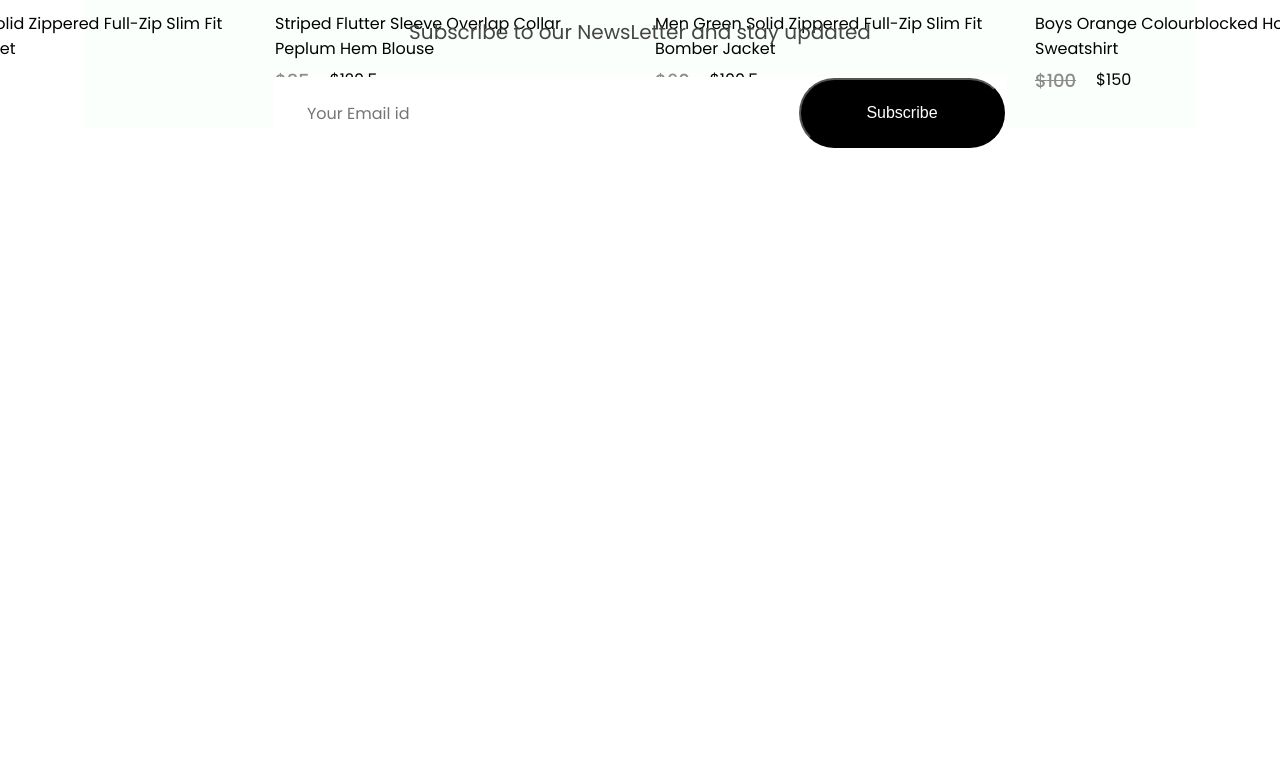
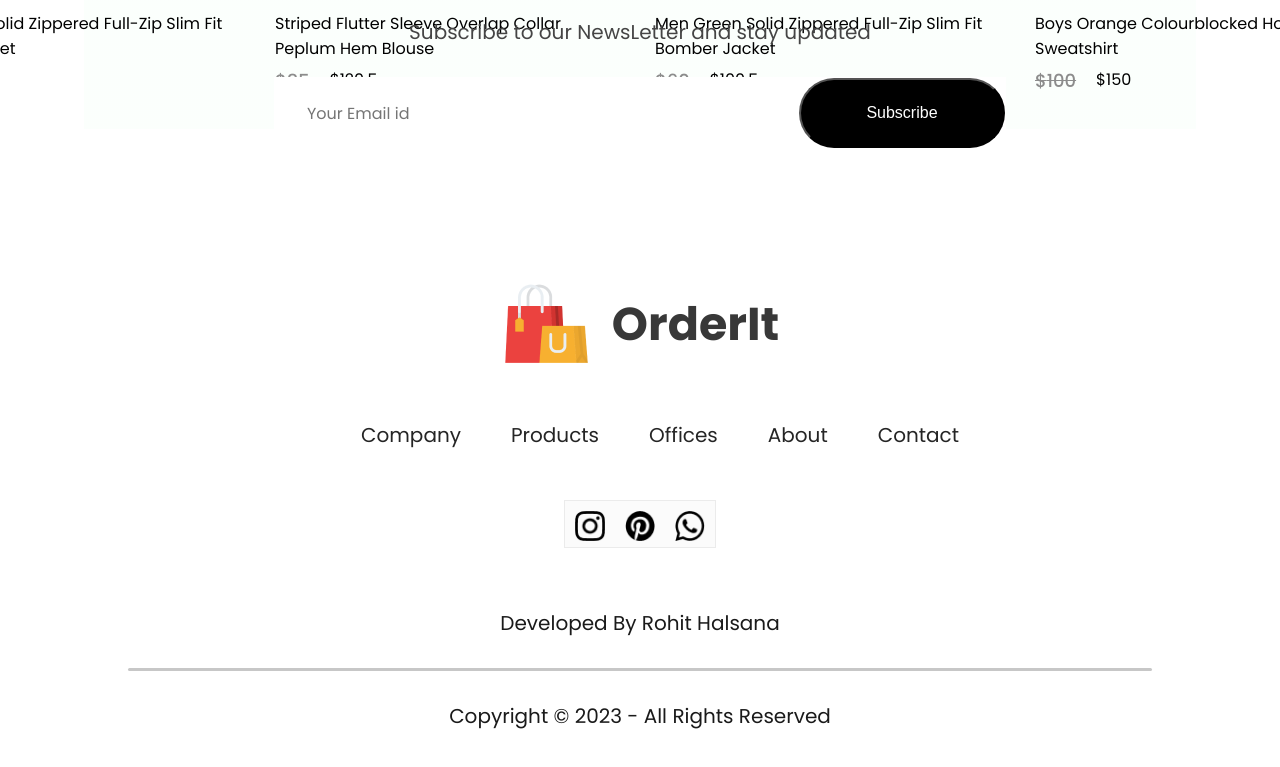
Before and after one commit to RohitHalsana/Ecommerce_Website, a React (Create React App) app: page / in a window 1280 px wide. Shown: the part 3358-4125 px from the top of the page. Before the commit the page ends 3637 px from the top, so only its background shows below. Built offline with nearby package versions, Linux system fonts and the light colour scheme.

Commit message:
Added Footer Component

```diff
--- /dev/null
+++ b/src/components/Footers/Footer.css
@@ -0,0 +1,74 @@
+.footer {
+    display: flex;
+    flex-direction: column;
+    justify-content: center;
+    align-items: center;
+    gap: 50px;
+  }
+
+  .footer-logo {
+    display: flex;
+    align-items: center;
+    gap: 20px;
+  }
+
+  .footer-logo p {
+    color: #383838;
+    font-size: 46px;
+    font-weight: 700;
+  }
+
+  .footer-links {
+    display: flex;
+    list-style: none;
+    gap: 50px;
+    color: #252525;
+    font-size: 20px;
+  }
+
+  .footer-links li {
+    cursor: pointer;
+  }
+
+  .footer-social-icon {
+    display: flex;
+    gap: 20px;
+  }
+
+  .footer-icons-container {
+    display: flex;
+    padding: 10px 10px 6px 10px;
+    background: #fbfbfb;
+    border: 1px solid #ebebeb;
+    gap: 20px;
+    /* width: 140px; */
+    align-items: center;
+
+  }
+  .footer-icons-container img{
+    padding: auto;
+    width: 30px;
+    height: 30px;
+    object-fit: contain;
+    cursor: pointer;
+}
+
+  .footer-copyright {
+    display: flex;
+    flex-direction: column;
+    align-items: center;
+    gap: 30px;
+    width: 100%;
+    margin-bottom: 30px;
+    color: #1a1a1a;
+    font-size: 20px;
+    padding: 10px;
+  }
+
+  .footer-copyright hr {
+    width: 80%;
+    border: none;
+    border-radius: 3px;
+    height: 3px;
+    background: #c7c7c7;
+  }
--- /dev/null
+++ b/src/components/Footers/Footer.jsx
@@ -0,0 +1,42 @@
+import React from 'react';
+import './Footer.css';
+
+import footerLogo from '../Assets/logo_big.png';
+import instagram_icon from '../Assets/instagram_icon.png';
+import pintester_icon from '../Assets/pintester_icon.png';
+import whatsapp_icon from '../Assets/whatsapp_icon.png';
+
+const Footer = () => {
+  return (
+    <div className="footer">
+      <div className="footer-logo">
+        <img src={footerLogo} alt="Logo" />
+        <p>OrderIt</p>
+      </div>
+
+      <ul className="footer-links">
+        <li>Company</li>
+        <li>Products</li>
+        <li>Offices</li>
+        <li>About</li>
+        <li>Contact</li>
+      </ul>
+
+      <div className="footer-social-icon">
+        <div className="footer-icons-container">
+          <img src={instagram_icon} alt="Instagram" />
+          <img src={pintester_icon} alt="Pinterest" />
+          <img src={whatsapp_icon} alt="WhatsApp" />
+        </div>
+      </div>
+
+      <div className="footer-copyright">
+        <p>Developed By Rohit Halsana</p>
+        <hr />
+        <p>Copyright © 2023 - All Rights Reserved </p>
+      </div>
+    </div>
+  );
+};
+
+export default Footer;
--- a/src/pages/Shop.jsx
+++ b/src/pages/Shop.jsx
@@ -4,6 +4,7 @@ import Popular from '../components/Popular/Popular'
 import Offers from '../components/Offers/Offers'
 import NewCollections from '../components/NewCollections/NewCollections'
 import NewsLetter from '../components/NewsLetter/NewsLetter'
+import Footer from '../components/Footers/Footer'
 
 const Shop = () => {
   return (
@@ -13,6 +14,7 @@ const Shop = () => {
         <Offers/>
         <NewCollections/>
         <NewsLetter/>
+        <Footer/>
     </div>
   )
 }
```
